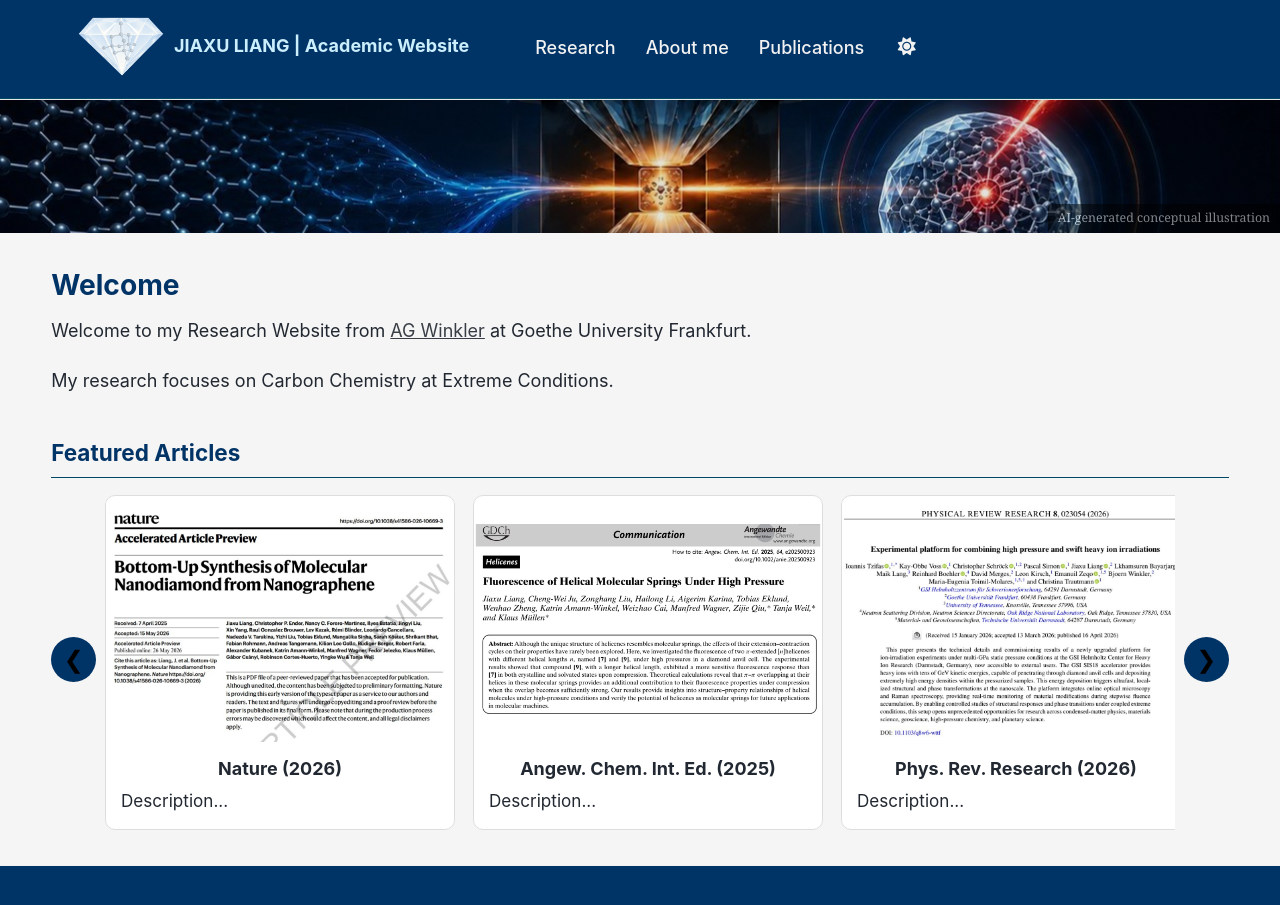
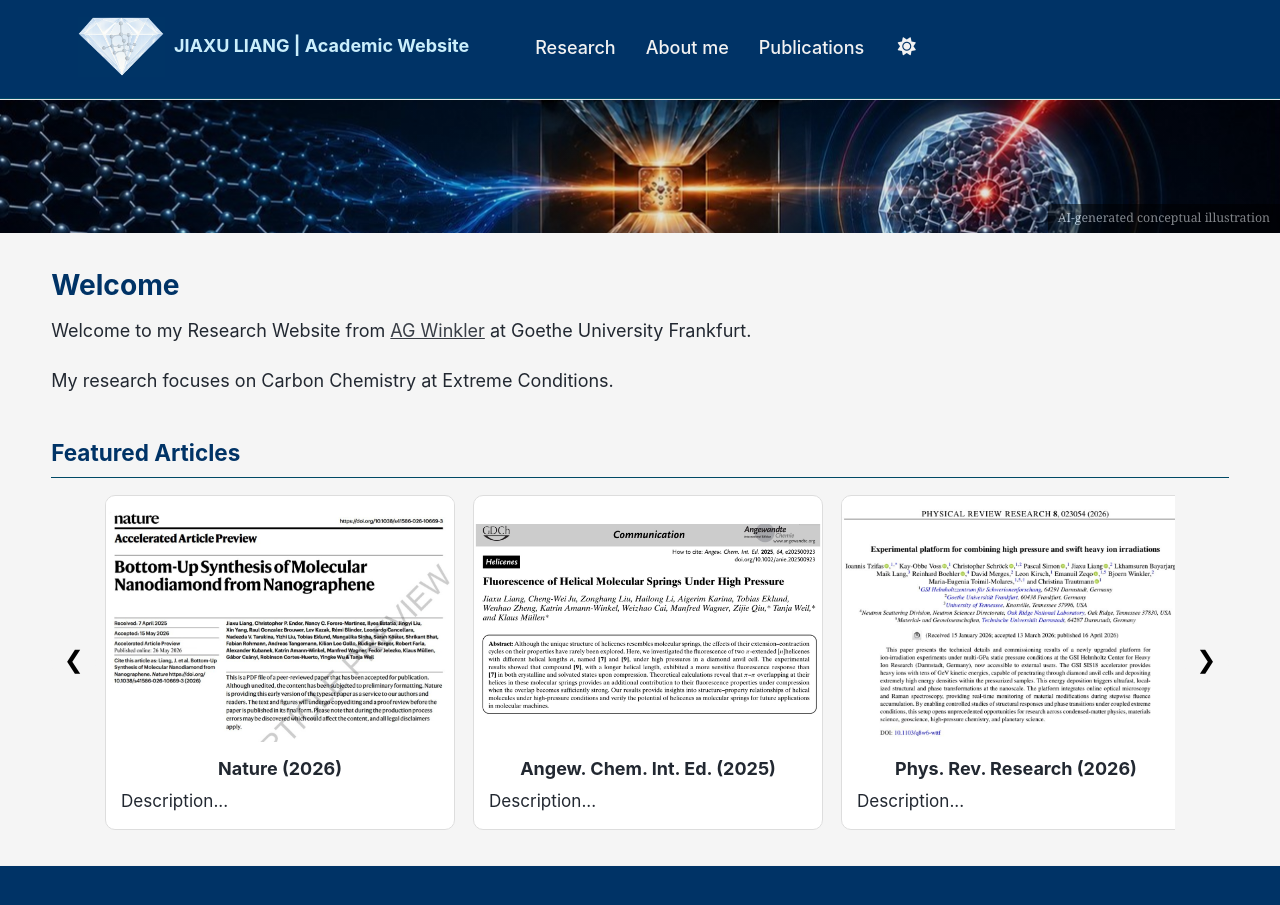
Before and after one commit to liangjiaxu-research/liangjiaxu-research.github.io, a Jekyll site: the page built from _pages/about.md, in a window 1280 px wide and 925 px high. Shown: the top 905 px of the window. Built offline with Jekyll 4.4.1, drawn with Linux system fonts in a browser that asks for light colours; a script bundle is joined from its source files by our own code; library files that are not in the unit come from our copies.

Commit message:
Update _custom.scss

```diff
--- a/_sass/_custom.scss
+++ b/_sass/_custom.scss
@@ -44,7 +44,7 @@ body {
 }
 .carousel-btn {
     border: none;
-    background: #003366;
+    background: #f5f5f5;
     width: 45px;
     height: 45px;
     border-radius: 50%;
```
